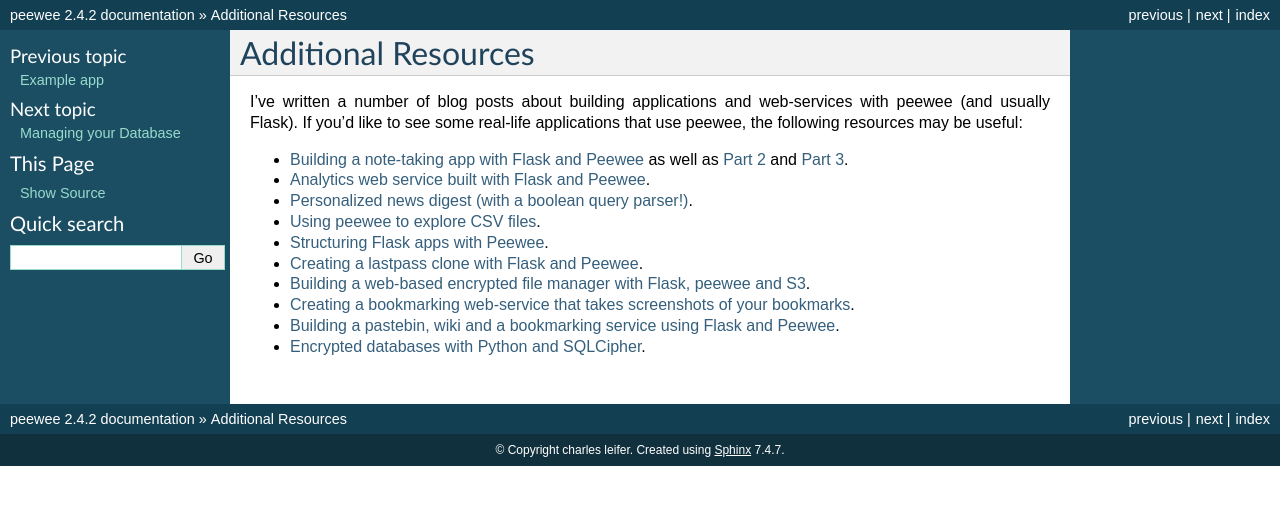
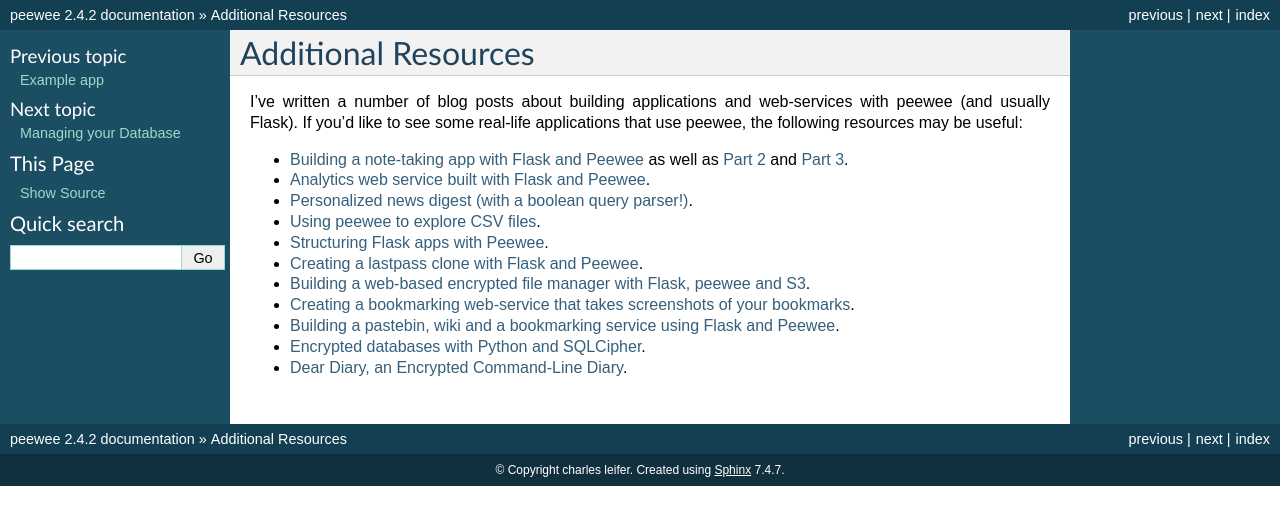
Before and after one commit to coleifer/peewee, a Sphinx documentation site: the page built from docs/peewee/more-resources.rst, in a window 1280 px wide. Shown: the top 525 px of the page. Built offline with Sphinx 7.4.7, drawn with Linux system fonts in a browser that asks for light colours; pages that are not in the unit, such as notebooks, are missing from menus.

Commit message:
Dear diary example.

```diff
--- a/docs/peewee/more-resources.rst
+++ b/docs/peewee/more-resources.rst
@@ -15,3 +15,4 @@ I've written a number of blog posts about building applications and web-services
 * `Creating a bookmarking web-service that takes screenshots of your bookmarks <http://charlesleifer.com/blog/building-bookmarking-service-python-and-phantomjs/>`_.
 * `Building a pastebin, wiki and a bookmarking service using Flask and Peewee <http://charlesleifer.com/blog/dont-sweat-small-stuff-use-flask-blueprints/>`_.
 * `Encrypted databases with Python and SQLCipher <http://charlesleifer.com/blog/encrypted-sqlite-databases-with-python-and-sqlcipher/>`_.
+* `Dear Diary, an Encrypted Command-Line Diary <http://charlesleifer.com/blog/dear-diary-an-encrypted-command-line-diary-with-python/>`_.
```
